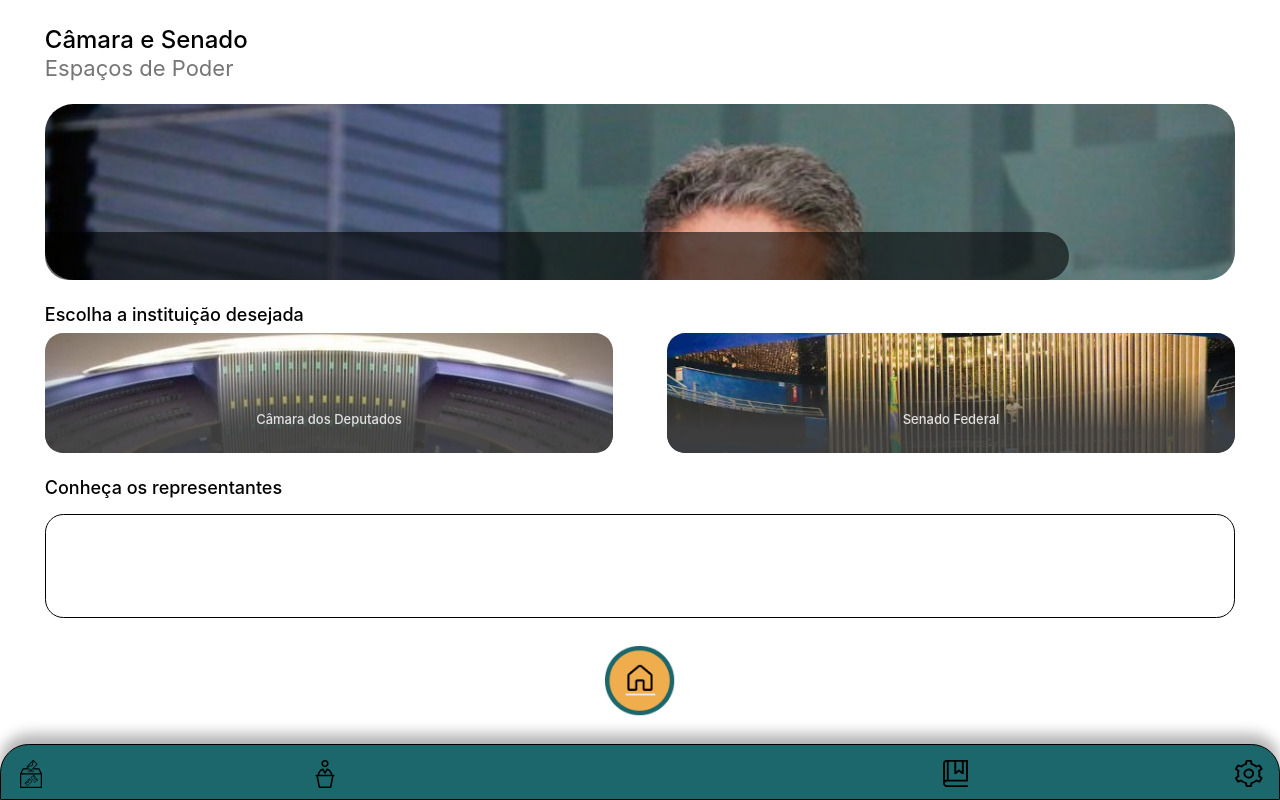
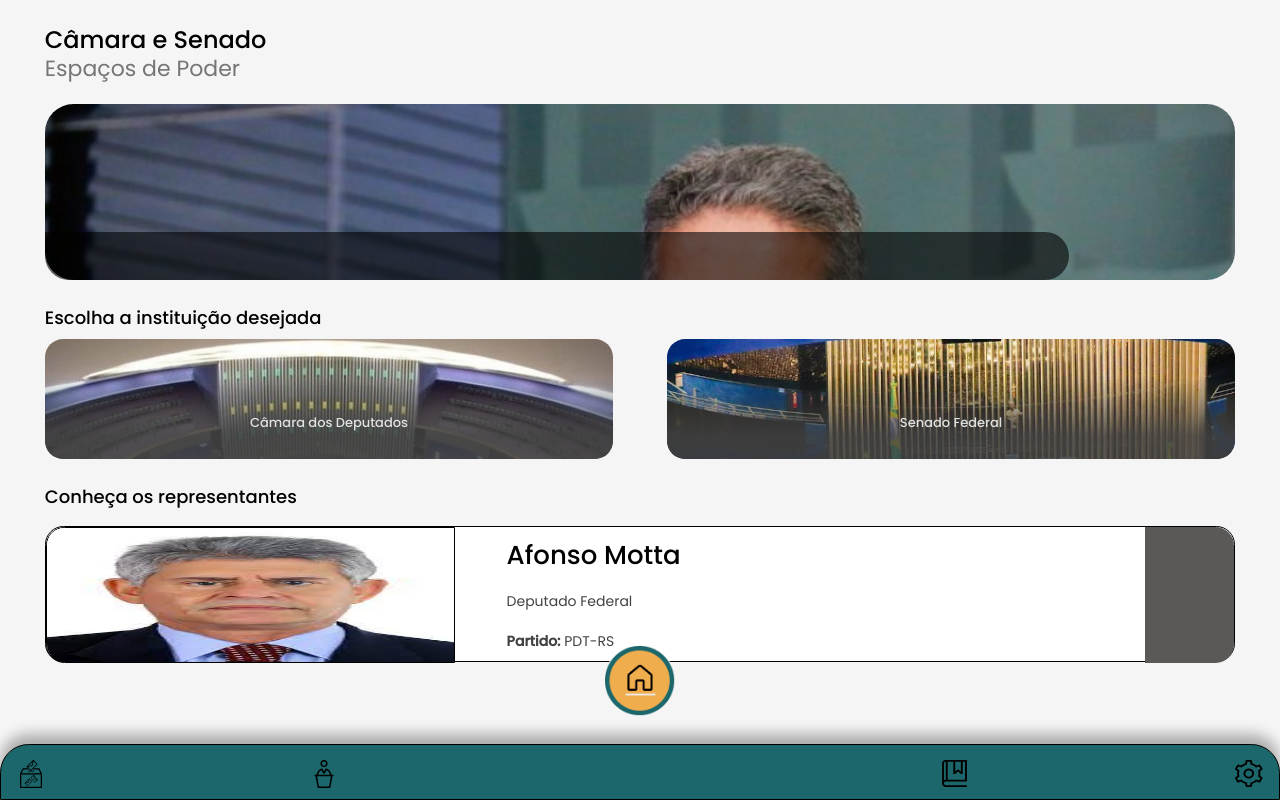
Before and after one commit to enzobitencourt/democratizepp, a React (Create React App) app: page / in a window 1280 px wide. Built offline with nearby package versions, Linux system fonts and the light colour scheme.

Commit message:
democratize

```diff
--- a/src/App.js
+++ b/src/App.js
@@ -1,16 +1,26 @@
 import PrincipalDeps from "./Pages/Deps&Sens/principal";
-import StyledGlobal from "./StyledGlobal";
 import { React } from "react";
-import { ChakraProvider } from '@chakra-ui/react'
+import { ChakraProvider, extendTheme } from "@chakra-ui/react";
 
 function App() {
+  const styles = {
+    global: () => ({
+      body: {
+        fontFamily: 'Poppins',
+        bg: '#F5F5F5',
+        margin: 0,
+        padding: 0,
+        display: 'flex',
+        justifyContent: 'center',
+        alignItems: 'center',
+      }})}
+
+  const theme = extendTheme({styles})
   return (
     <>
-      <ChakraProvider
-      bgColor='#F5F5F5'>
-      {/* <StyledGlobal /> */}
-        <PrincipalDeps />
-      </ChakraProvider>
+    <ChakraProvider theme={theme}>
+      <PrincipalDeps />
+    </ChakraProvider>
     </>
   );
 }
--- a/src/Cards/CardEleito/CardEleito.js
+++ b/src/Cards/CardEleito/CardEleito.js
@@ -1,10 +1,19 @@
-import { Botao } from "./styled"
+import { Botao, Cargo, Conteudo, Gray, ImgPolitico, Infos, Nome, Partido } from "./styled"
+import imgEleito from "../../Assets/foto_dep_fav.jpeg"
 
 function CardEleito(){
     return(
         <>
         <Botao>
-
+            <Conteudo>
+                <ImgPolitico src={imgEleito}/>
+                <Infos>
+                    <Nome>Afonso Motta</Nome>
+                    <Cargo>Deputado Federal</Cargo>
+                    <Partido><b>Partido: </b>PDT-RS</Partido>
+                </Infos>
+            </Conteudo>
+            <Gray/>
         </Botao>
         </>
     )
--- a/src/Cards/CardEleito/styled.jsx
+++ b/src/Cards/CardEleito/styled.jsx
@@ -2,14 +2,69 @@ import {styled} from "styled-components"
 
 export const Botao = styled.button`
     width: 93vw;
-    height: 13vh;
+    height: 17vh;
     display: flex;
     flex-direction: row;
     background-color: #FFFFFF;
     border-radius: 18.4px;
     border: 1px solid #000;
+    justify-content: space-between;
+`
+
+export const Conteudo = styled.div`
+    display: flex;
+    flex-direction: row;
+    width: auto;
+    height: 17vh;
+    gap: 4vw;
 `
 
 export const ImgPolitico = styled.img`
+    border-radius: 18.4px 0px 0px 18.4px;
+    height: 17vh;
+    width: 32vw;
+    border: 1px solid #000;
+`
 
+export const Infos = styled.div`
+    display: flex;
+    width: 46vw;
+    flex-direction: column;
+    gap: 2vw;
+    align-items: flex-start;
+    justify-content: center;
 `
+
+export const Gray = styled.div`
+    border-radius: 0px 18.4px 18.4px 0px;
+    background: #5B5858;
+    height: 17vh;
+    width: 7vw;
+`
+
+export const Nome = styled.p`
+    color: #000;
+    font-size: 26px;
+    font-style: normal;
+    font-weight: 500;
+    line-height: 26px;
+    margin: 0;
+`
+
+export const Cargo = styled.p`
+    color: #424242;
+    font-size: 14px;
+    font-style: normal;
+    font-weight: 400;
+    line-height: 14px;
+    margin: 0;
+`
+
+export const Partido = styled.p`
+    color: #424242;
+    font-size: 14px;
+    font-style: normal;
+    font-weight: 400;
+    line-height: 14px;
+    margin: 0;
+`
--- a/src/StyledGlobal.jsx
+++ /dev/null
@@ -1,13 +0,0 @@
-import { createGlobalStyle } from "styled-components";
-
-export default createGlobalStyle`
-    body{
-    margin: 0;
-    padding: 0;
-    display: flex;
-    justify-content: center;
-    font-family: 'Poppins';
-    background-color: #F5F5F5;
-    align-items: center;
-    }
-`
```
